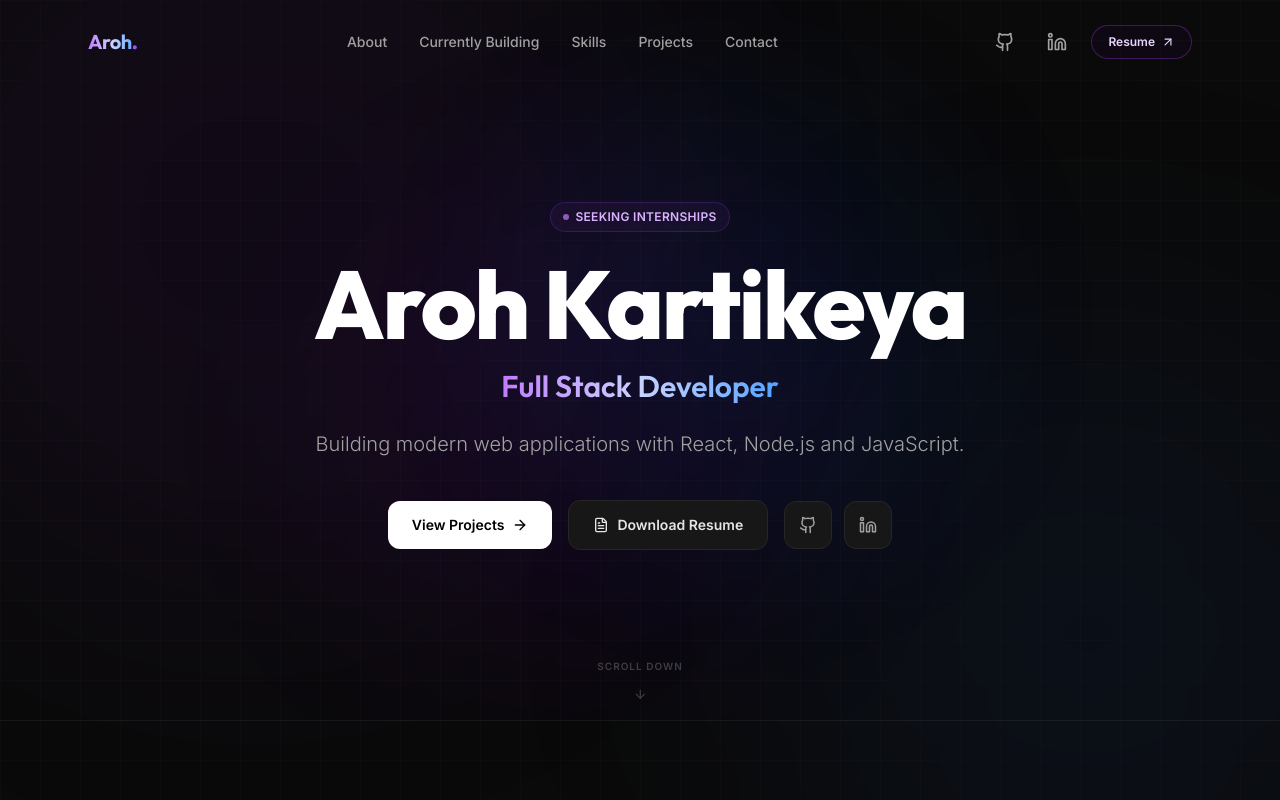
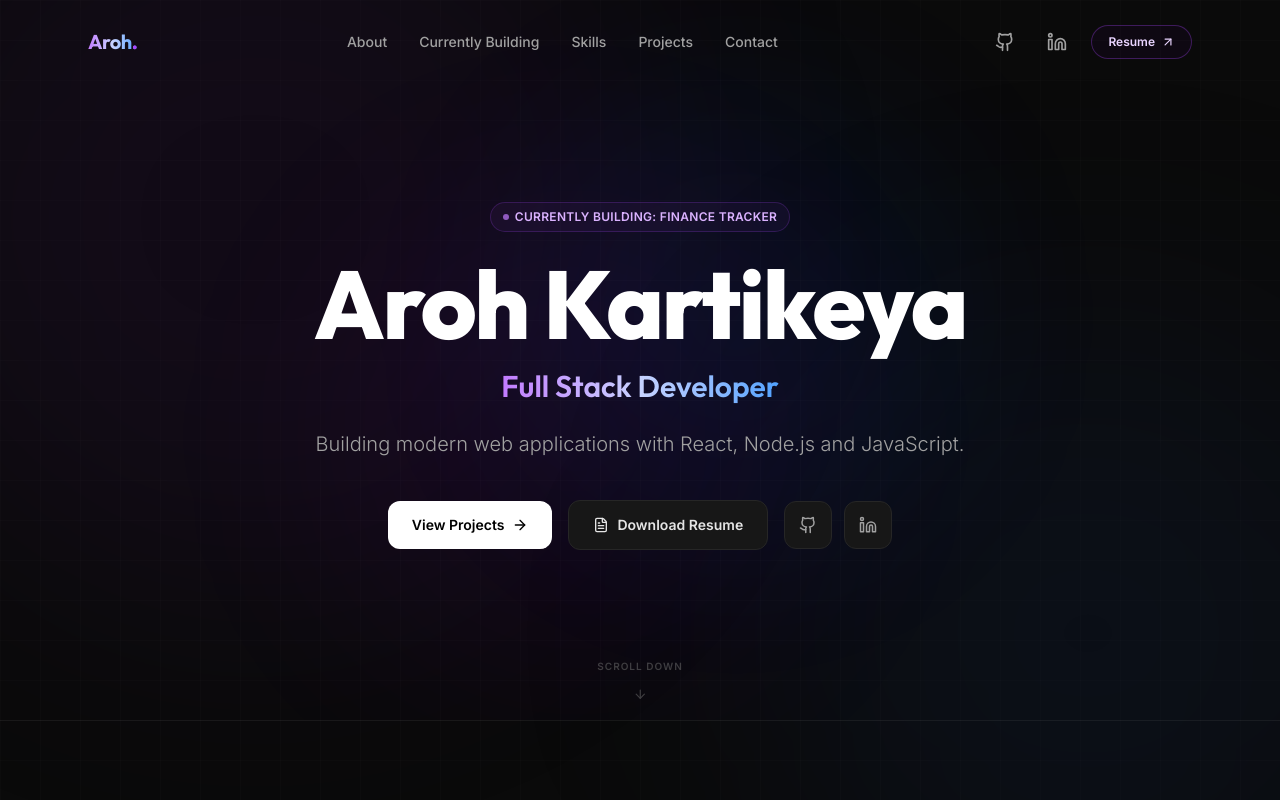
Before and after one commit to aroh-kartikeya/portfolio-website, a React (Vite) app: page / in a window 1280 px wide. Shown: the top 800 px of the page. Built offline with nearby package versions, Linux system fonts and the light colour scheme.

Commit message:
minor update

```diff
--- a/src/components/Contact.tsx
+++ b/src/components/Contact.tsx
@@ -88,7 +88,7 @@ export default function Contact() {
               Let's connect
             </h3>
             <p className="text-neutral-400 font-light text-sm leading-relaxed mb-6">
-              I am actively looking for frontend and full-stack internship positions. Feel free to contact me directly using the information below or by submitting the form.
+              Feel free to reach out regarding projects, opportunities, collaborations, or just to connect.
             </p>
 
             {/* Direct Connect Buttons */}
--- a/src/components/Hero.tsx
+++ b/src/components/Hero.tsx
@@ -47,7 +47,7 @@ export default function Hero() {
             className="inline-flex items-center gap-1.5 px-3 py-1.5 rounded-full border border-purple-500/20 bg-purple-500/5 text-xs font-semibold text-purple-300 tracking-wide mb-6 uppercase"
           >
             <span className="w-1.5 h-1.5 rounded-full bg-purple-400 animate-pulse" />
-            Seeking Internships
+            Currently Building: Finance Tracker
           </motion.span>
 
           {/* Name */}
```
